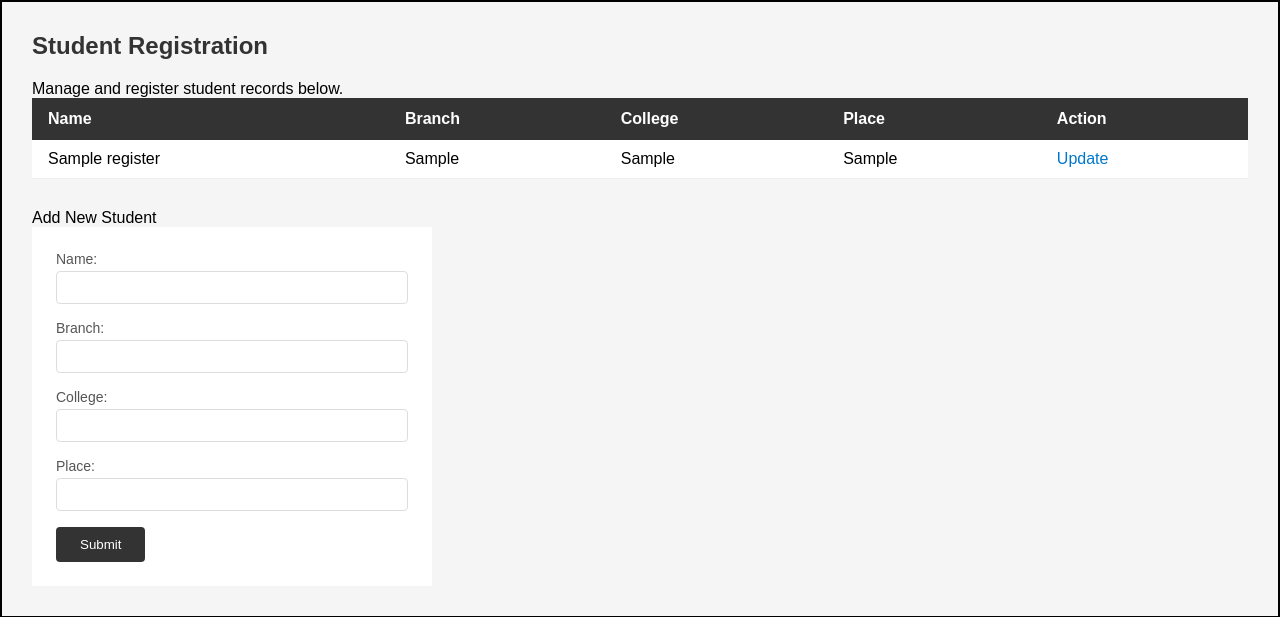
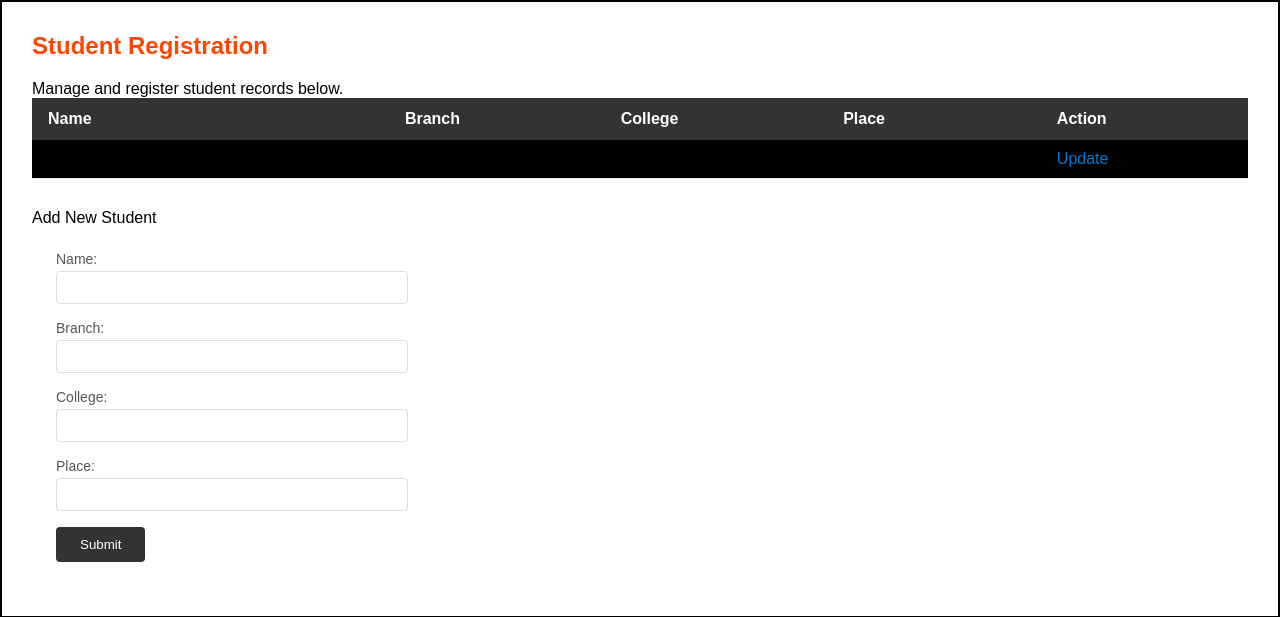
Before and after one commit to surenarendra8-pixel/Registration_form, a Django app: page / in a window 1280 px wide. Shown: the top 617 px of the page. Run offline with Django 5.2, Linux system fonts and the light colour scheme; tables that the repository leaves empty hold one stand-in row (values such as "Sample post").

Commit message:
modify changes

```diff
--- a/static/css/style.css
+++ b/static/css/style.css
@@ -1,22 +1,22 @@
 * { margin: 0; padding: 0; box-sizing: border-box; }
 
 body {
-    border: 2px solid;
+  border: 2px solid;
   font-family: Arial, sans-serif;
-  background: #f5f5f5;
+  background:white;
   padding: 30px;
 }
 
 h1 {
   font-size: 24px;
   margin-bottom: 20px;
-  color: #333;
+  color:orangered;
 }
 
 table {
   width: 100%;
   border-collapse: collapse;
-  background: #fff;
+  background: black;
   margin-bottom: 30px;
 }
 
```
